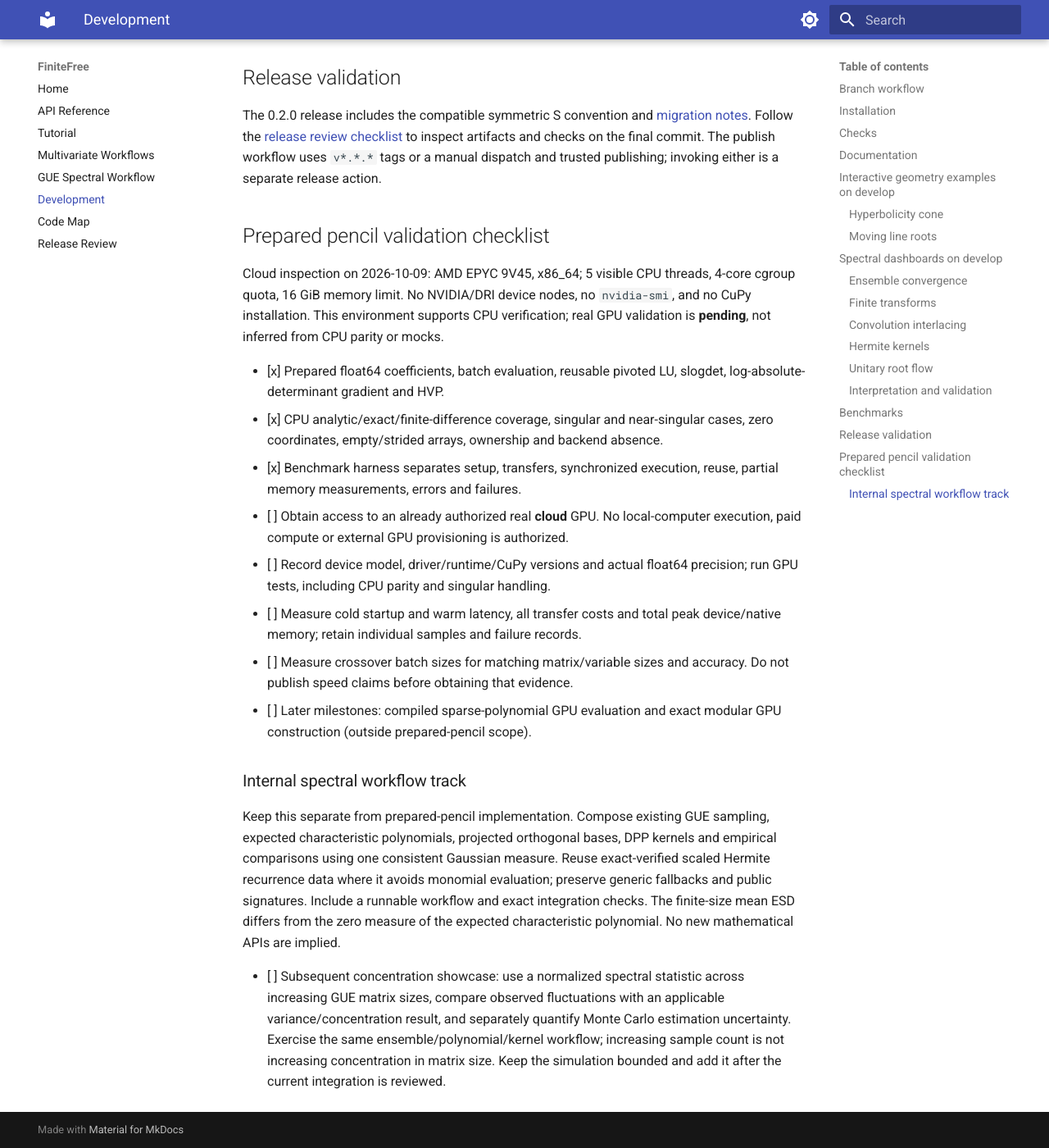
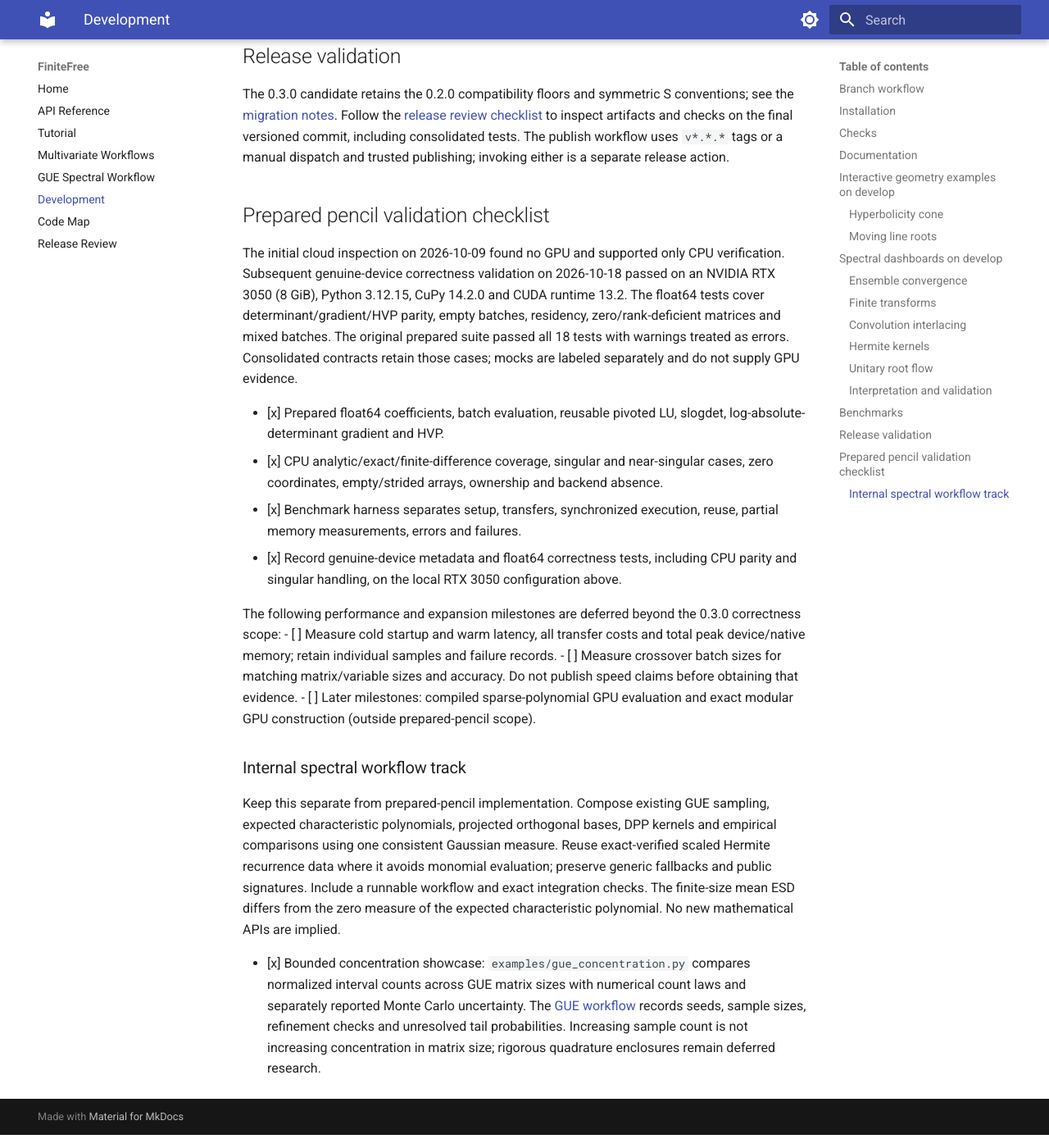
Before and after one commit to jontb/FiniteFree, an MkDocs documentation site: the page built from docs/development.md, in a window 1280 px wide and 1400 px high, scrolled down 8463 px. Shown: the whole window at 82% size. Built offline with MkDocs 1.6.1 and Material for MkDocs 9.7.7, drawn with Linux system fonts in a browser that asks for light colours; some of the changed text lies outside the part shown.

Commit message:
release: prepare 0.3.0 metadata and validated workflow documentation
Signed-off-by: Jonathan Borenstein <jontborenstein@gmail.com>

```diff
--- a/docs/development.md
+++ b/docs/development.md
@@ -1,6 +1,6 @@
 # Development and documentation
 
-These instructions describe the current `develop` source checkout, including unreleased development examples. For the published package, use the [v0.2.0 source](https://github.com/jontb/FiniteFree/tree/v0.2.0) and install its matching [PyPI release](https://pypi.org/project/finitefree/0.2.0/) with `python -m pip install finitefree==0.2.0`. A local build alone does not establish production publication. Record the Git commit when reproducing results.
+These instructions describe the 0.3.0 source and release candidate on `develop`. Consult [PyPI](https://pypi.org/project/finitefree/) for published versions and follow the [release process](release.md) to distinguish a validated candidate from a production upload. Record the Git commit when reproducing results.
 
 ## Branch workflow
 
@@ -217,14 +217,17 @@ The [multivariate scaling study](multivariate.md#reproducible-scaling-comparison
 
 ## Release validation
 
-The 0.2.0 release includes the compatible symmetric S convention and [migration notes](https://github.com/jontb/FiniteFree/blob/main/CHANGELOG.md). Follow the [release review checklist](release.md) to inspect artifacts and checks on the final commit. The publish workflow uses `v*.*.*` tags or a manual dispatch and trusted publishing; invoking either is a separate release action.
+The 0.3.0 candidate retains the 0.2.0 compatibility floors and symmetric S conventions; see the [migration notes](https://github.com/jontb/FiniteFree/blob/develop/CHANGELOG.md). Follow the [release review checklist](release.md) to inspect artifacts and checks on the final versioned commit, including consolidated tests. The publish workflow uses `v*.*.*` tags or a manual dispatch and trusted publishing; invoking either is a separate release action.
 
 ## Prepared pencil validation checklist
 
-Cloud inspection on 2026-10-09: AMD EPYC 9V45, x86_64; 5 visible CPU threads,
-4-core cgroup quota, 16 GiB memory limit. No NVIDIA/DRI device nodes, no
-`nvidia-smi`, and no CuPy installation. This environment supports CPU verification;
-real GPU validation is **pending**, not inferred from CPU parity or mocks.
+The initial cloud inspection on 2026-10-09 found no GPU and supported only CPU
+verification. Subsequent genuine-device correctness validation on 2026-10-18
+passed on an NVIDIA RTX 3050 (8 GiB), Python 3.12.15, CuPy 14.2.0 and CUDA runtime
+13.2. The float64 tests cover determinant/gradient/HVP parity, empty batches,
+residency, zero/rank-deficient matrices and mixed batches. The original prepared
+suite passed all 18 tests with warnings treated as errors. Consolidated contracts
+retain those cases; mocks are labeled separately and do not supply GPU evidence.
 
 - [x] Prepared float64 coefficients, batch evaluation, reusable pivoted LU,
   slogdet, log-absolute-determinant gradient and HVP.
@@ -232,10 +235,11 @@ real GPU validation is **pending**, not inferred from CPU parity or mocks.
   cases, zero coordinates, empty/strided arrays, ownership and backend absence.
 - [x] Benchmark harness separates setup, transfers, synchronized execution,
   reuse, partial memory measurements, errors and failures.
-- [ ] Obtain access to an already authorized real **cloud** GPU. No local-computer
-  execution, paid compute or external GPU provisioning is authorized.
-- [ ] Record device model, driver/runtime/CuPy versions and actual float64
-  precision; run GPU tests, including CPU parity and singular handling.
+- [x] Record genuine-device metadata and float64 correctness tests, including
+  CPU parity and singular handling, on the local RTX 3050 configuration above.
+
+The following performance and expansion milestones are deferred beyond the
+0.3.0 correctness scope:
 - [ ] Measure cold startup and warm latency, all transfer costs and total peak
   device/native memory; retain individual samples and failure records.
 - [ ] Measure crossover batch sizes for matching matrix/variable sizes and
@@ -253,9 +257,9 @@ preserve generic fallbacks and public signatures. Include a runnable workflow an
 exact integration checks. The finite-size mean ESD differs from the zero measure
 of the expected characteristic polynomial. No new mathematical APIs are implied.
 
-- [ ] Subsequent concentration showcase: use a normalized spectral statistic
-  across increasing GUE matrix sizes, compare observed fluctuations with an
-  applicable variance/concentration result, and separately quantify Monte Carlo
-  estimation uncertainty. Exercise the same ensemble/polynomial/kernel workflow;
-  increasing sample count is not increasing concentration in matrix size. Keep
-  the simulation bounded and add it after the current integration is reviewed.
+- [x] Bounded concentration showcase: `examples/gue_concentration.py` compares
+  normalized interval counts across GUE matrix sizes with numerical count laws
+  and separately reported Monte Carlo uncertainty. The [GUE workflow](gue-workflow.md)
+  records seeds, sample sizes, refinement checks and unresolved tail probabilities.
+  Increasing sample count is not increasing concentration in matrix size;
+  rigorous quadrature enclosures remain deferred research.
--- a/pyproject.toml
+++ b/pyproject.toml
@@ -16,7 +16,7 @@ packages = ["finitefree"]
 
 [project]
 name = "finitefree"
-version = "0.2.0"
+version = "0.3.0"
 description = "A Python library for exact finite free probability"
 readme = "README.md"
 authors = [
```
Also changed, not shown: CHANGELOG.md (+41 -1 lines), README.md (+6 -4 lines), docs/api.md (+32 -2 lines), docs/gue-workflow.md (+3 -2 lines), docs/index.md (+6 -4 lines), docs/multivariate.md (+1 -1 lines), docs/release.md (+11 -4 lines).
